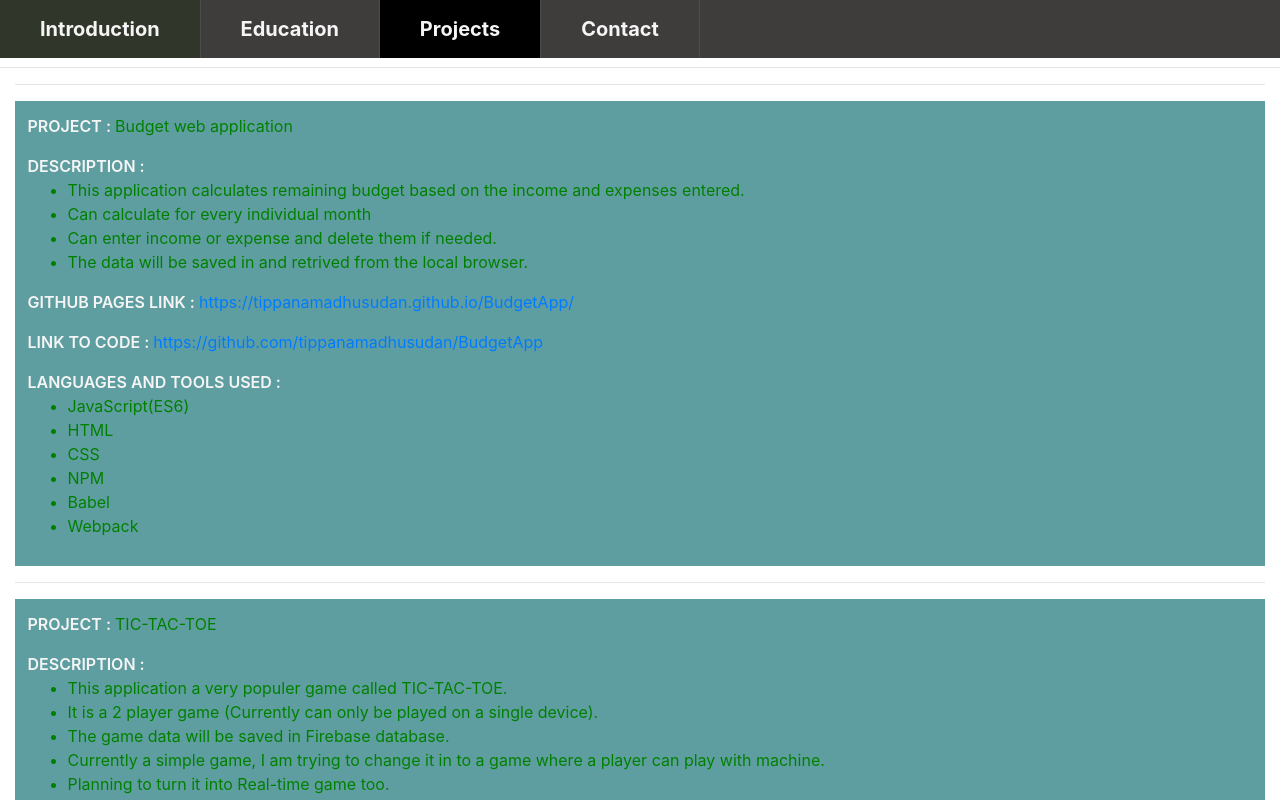
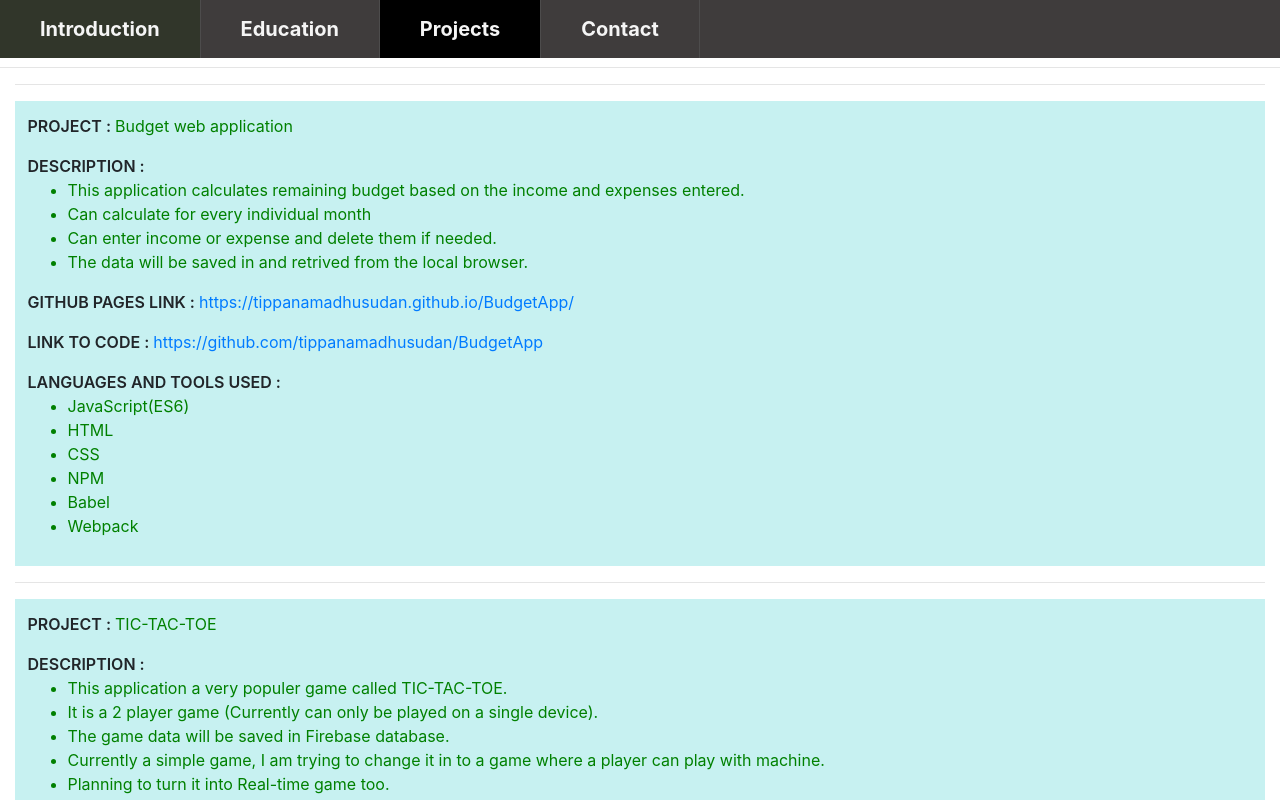
Before and after one commit to tippanamadhusudan/MyWebsite, an Angular app: page /projects in a window 1280 px wide. Shown: the top 800 px of the page. Built offline with nearby package versions, Linux system fonts and the light colour scheme.

Commit message:
Improved background color

```diff
--- a/src/app/contact/contact.component.css
+++ b/src/app/contact/contact.component.css
@@ -1,5 +1,5 @@
 .contact {
-    background-color: darkgray;
+    background-color: rgb(231, 230, 230);
     padding: 2%;
     margin: 1%;
     text-align: center;
--- a/src/app/education/education.component.css
+++ b/src/app/education/education.component.css
@@ -2,5 +2,5 @@
     text-align: center;
     border: 1px solid black;
     /* background-color: rgb(192, 243, 192); */
-    background-color:  cadetblue;
+    background-color:  rgb(219, 244, 245);
 }
--- a/src/app/projects/projects.component.css
+++ b/src/app/projects/projects.component.css
@@ -1,6 +1,5 @@
 .pro {
-    color: whitesmoke;
     /* background-color: rgb(161, 181, 218); */
-    background-color:  cadetblue;
+    background-color:  rgb(199, 241, 241);
     padding: 1%;
 }
```
